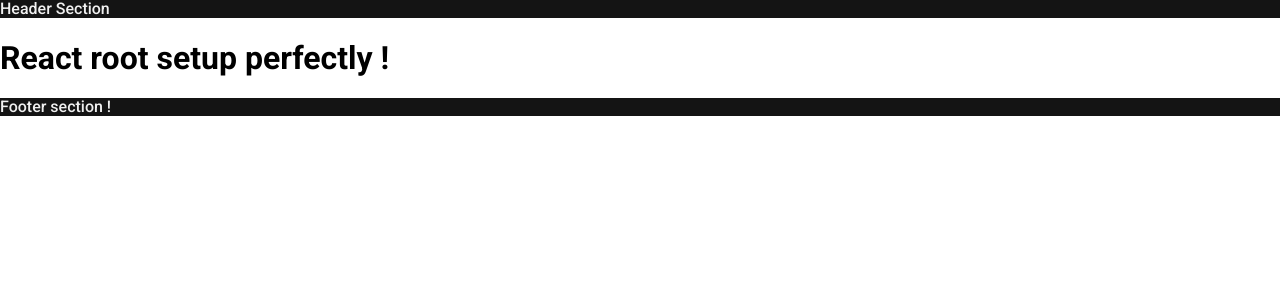
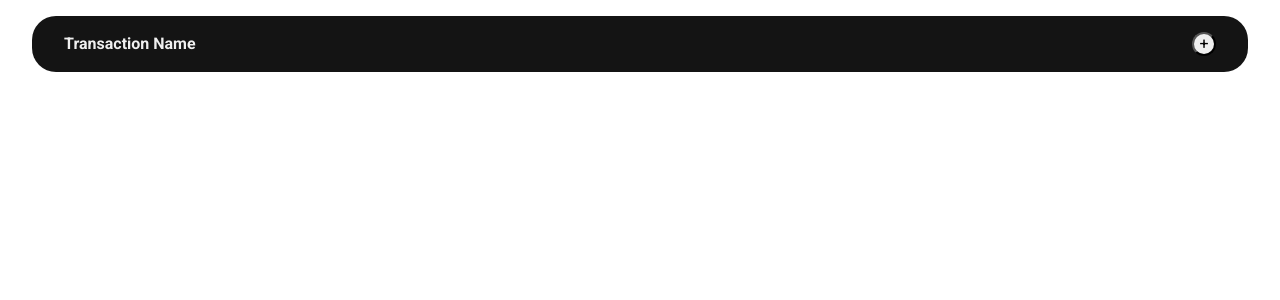
Before and after one commit to nathanEvrardDaCunha/budget-tracker, a React (Vite) app: page / in a window 1280 px wide. Shown: the top 300 px of the page. Built offline with nearby package versions, Linux system fonts and the light colour scheme.

Commit message:
feat(core): implement basic semi-static transaction card

```diff
--- a/src/app.tsx
+++ b/src/app.tsx
@@ -1,14 +1,15 @@
-import { Footer } from './layouts/footer/Footer';
-import { Header } from './layouts/header/Header';
+import { HistoryPage } from './pages/history/HistoryPage';
 
 // TODO: Use context for light / dark mode
 
 export function App() {
     return (
         <>
-            <Header />
-            <h1>React root setup perfectly !</h1>
-            <Footer />
+            {/* <Header /> */}
+            {/* <h1>React root setup perfectly !</h1> */}
+            {/* <Footer /> */}
+
+            <HistoryPage />
         </>
     );
 }
--- /dev/null
+++ b/src/components/transaction-card/TransactionCard.css
@@ -0,0 +1,66 @@
+.transaction-variables {
+    /* TODO: Find prefix to for custom component variables to avoid accidentally using global */
+
+    /* White Space */
+    /* --cc-space--extra-small: 0.5rem; */
+    --cc-space--small: 1rem;
+    --cc-space--medium: 2rem;
+    /* --cc-space--large: 3rem; */
+    /* --cc-space--extra-large: 4rem; */
+
+    /* Extras */
+    /* --cc-border-radius--rounded: 1.5rem; */
+
+    /*  */
+    /* --cc--button-size: 1.5rem; */
+    /* --cc--button-radius: 100%; */
+
+    /*  */
+}
+
+.transaction-card {
+    margin-inline: 2rem;
+    margin-block: 1rem;
+    background-color: var(--background-color--dark-mode);
+    padding-inline: 2rem;
+    padding-block: 1rem;
+    border-radius: 1.5rem;
+    display: flex;
+    flex-direction: column;
+    gap: 2rem;
+}
+
+.transaction-card__header {
+    display: flex;
+    flex-direction: row;
+    align-items: center;
+    justify-content: space-between;
+}
+
+.transaction-card__name {
+    color: var(--text-color--dark-mode);
+}
+
+.transaction-card__button {
+    width: 1.5rem;
+    height: 1.5rem;
+    border-radius: 100%;
+}
+
+.transaction-card__body {
+    display: flex;
+    flex-direction: column;
+    align-items: start;
+    gap: 1rem;
+    /* justify-content: space-between; */
+}
+
+.transaction-card__data {
+    color: var(--text-color--dark-mode);
+    font-weight: 300;
+}
+
+.transaction-card__label {
+    color: var(--text-color--dark-mode);
+    font-weight: 500;
+}
--- /dev/null
+++ b/src/components/transaction-card/TransactionCard.tsx
@@ -0,0 +1,54 @@
+import { useState } from 'react';
+import './TransactionCard.css';
+
+export function TransactionCard() {
+    const [isDisplayed, setIsDisplayed] = useState(false);
+
+    function handleClick() {
+        console.log('test');
+        setIsDisplayed((previous) => !previous);
+    }
+
+    // TODO: Replace the button content of "-" and "+" by proper icons.
+
+    // TODO: Make the component display dynamic value.
+    // => Single Source Of Truth
+
+    // TODO: Allow the user to edit the component data.
+    // => Single Source Of Truth
+
+    // TODO: Allow the user to delete the component.
+    // => Single Source Of Truth
+
+    return (
+        // IDEA: Could change the card background color based on the type of transaction.
+        // E.g: Red for Expenses, Green for Income...
+        <section className="transaction-variables transaction-card">
+            <section className="transaction-card__header">
+                <h4 className="transaction-card__name">Transaction Name</h4>
+                <button className="transaction-card__button" onClick={handleClick}>
+                    {isDisplayed ? '-' : '+'}
+                </button>
+            </section>
+            {isDisplayed ? (
+                <section className="transaction-card__body">
+                    <p className="transaction-card__data">
+                        <span className="transaction-card__label">Cost:</span> 30$
+                    </p>
+
+                    <p className="transaction-card__data">
+                        <span className="transaction-card__label">Date:</span> 2027/01/01
+                    </p>
+
+                    <p className="transaction-card__data">
+                        <span className="transaction-card__label">Type:</span> Expenses
+                    </p>
+
+                    <p className="transaction-card__data">
+                        <span className="transaction-card__label">Category:</span> Grocery
+                    </p>
+                </section>
+            ) : null}
+        </section>
+    );
+}
--- /dev/null
+++ b/src/pages/history/HistoryPage.tsx
@@ -0,0 +1,12 @@
+import { TransactionCard } from '../../components/transaction-card/TransactionCard';
+
+export function HistoryPage() {
+    // TODO: Display Card automatically based on user data.
+    // => Map the data to JSX elements
+
+    return (
+        <>
+            <TransactionCard />
+        </>
+    );
+}
```
